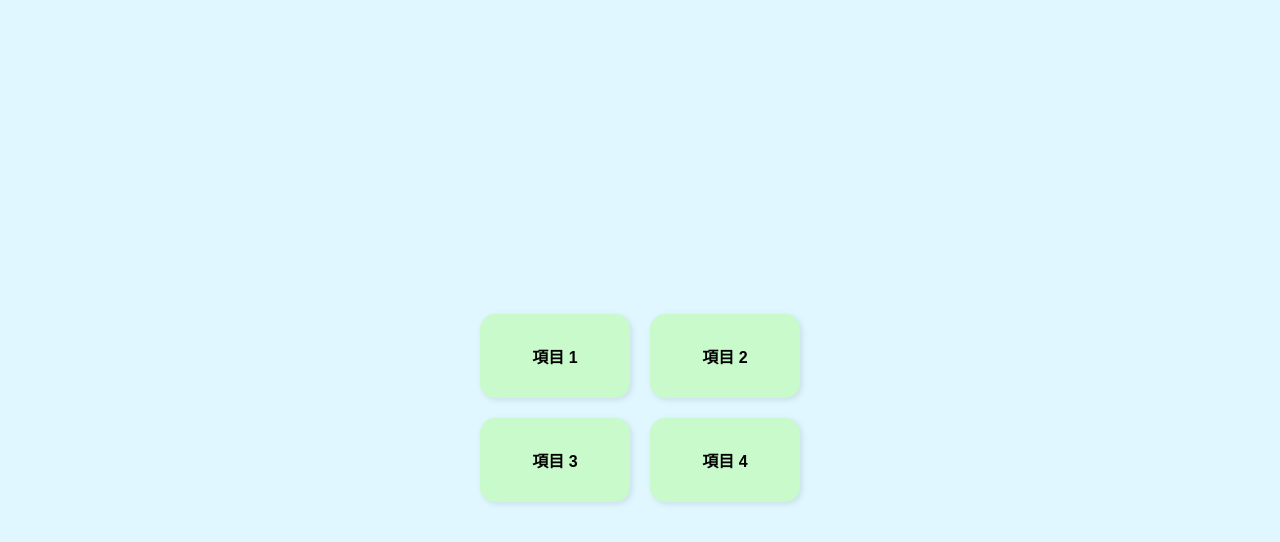
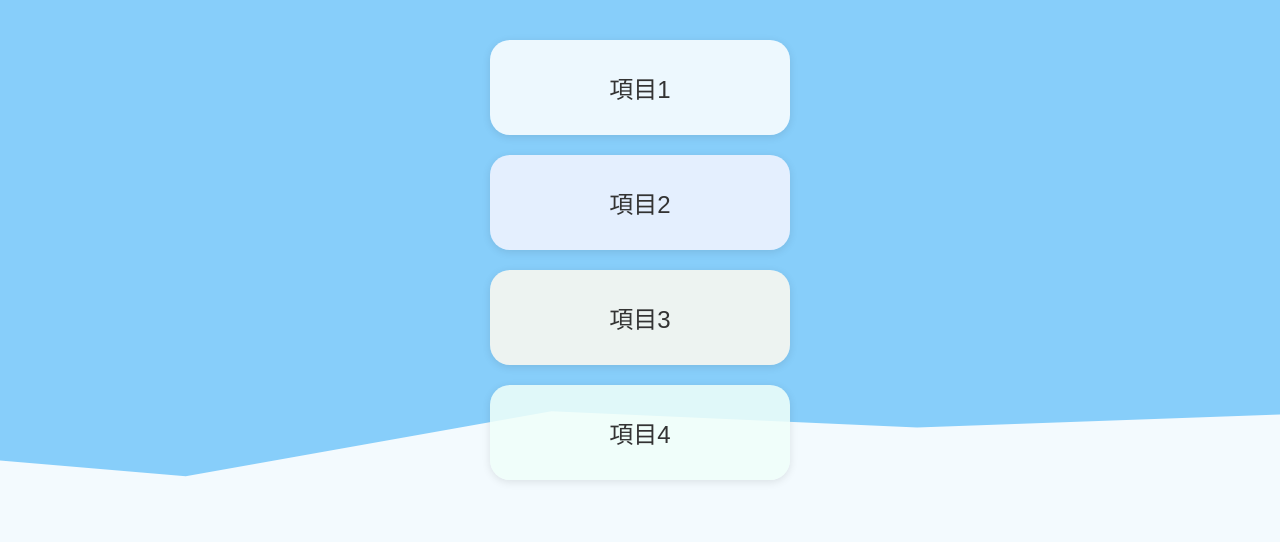
Before and after one commit to que-dotcom/freshman1, a plain HTML site: page index.html in a window 1280 px wide. Drawn offline with Linux system fonts and the light colour scheme.

Commit message:
feat:山の作成とリンクの添付
JsをHTML内に組み込み流れるような山を背景に追加しました。
また項目ごとに各リンクに繋がりを持たせたためここからあらゆるwebに飛べます。

```diff
--- a/index.css
+++ b/index.css
@@ -1,23 +1,56 @@
-body {
-  background-color: #e0f7ff; /* 淡い水色 */
-  font-family: sans-serif;
-  display: flex;
-  justify-content: center;
-  align-items: center;
-  height: 100vh;
+* {
+  margin: 0;
+  padding: 0;
+  box-sizing: border-box;
 }
 
-.container {
-  display: grid;
-  grid-template-columns: repeat(2, 150px);
-  grid-gap: 20px;
+body {
+  overflow: hidden;
+  font-family: sans-serif;
+  position: relative;
 }
 
+/* ——— 背景Canvas ——— */
+#bgCanvas {
+  position: absolute;
+  top: 0;
+  left: 0;
+  z-index: 0;
+}
+
+/* ——— 項目コンテナ ——— */
+.container {
+  position: relative;
+  z-index: 1;
+  display: flex;
+  flex-direction: column;
+  align-items: center;
+  gap: 20px;
+  padding: 40px 0;
+}
+
+/* ——— 共通スタイル for .item1 ~ .item4 ——— */
 .item {
-  background-color: #c8facc; /* 薄い緑色 */
-  border-radius: 15px;
+  display: block;
+  width: 300px;
   padding: 30px;
+  font-size: 1.5rem;
   text-align: center;
-  font-weight: bold;
-  box-shadow: 2px 2px 6px rgba(0, 0, 0, 0.1);
+  border-radius: 20px; /* 四隅を丸く */
+  text-decoration: none;
+  color: #333;
+  background-color: rgba(255, 255, 255, 0.8);
+  transition: transform 0.3s ease, box-shadow 0.3s ease;
+  box-shadow: 0 2px 8px rgba(0,0,0,0.1);
 }
+
+.item:hover {
+  transform: translateY(-8px);
+  box-shadow: 0 8px 20px rgba(0, 0, 0, 0.25);
+}
+
+/* ——— 個別項目スタイル（任意で色や効果を変えたい場合） ——— */
+.item1 { background-color: rgba(255, 255, 255, 0.85); }
+.item2 { background-color: rgba(245, 245, 255, 0.85); }
+.item3 { background-color: rgba(255, 250, 240, 0.85); }
+.item4 { background-color: rgba(240, 255, 250, 0.85); }
--- a/index.html
+++ b/index.html
@@ -1,16 +1,111 @@
 <!DOCTYPE html>
 <html lang="ja">
 <head>
+  <link rel="stylesheet" href="index.css">
   <meta charset="UTF-8">
-  <title>項目リスト</title>
-  <link rel="stylesheet" href="index.css">
+  <title>動きのある山背景サンプル</title>
+
 </head>
 <body>
-  <div class="container">
-    <div class="item">項目 1</div>
-    <div class="item">項目 2</div>
-    <div class="item">項目 3</div>
-    <div class="item">項目 4</div>
-  </div>
+<canvas id="bgCanvas"></canvas>
+
+<div class="container">
+  <a href="#" class="item item1">項目1</a>
+  <a href="#" class="item item2">項目2</a>
+  <a href="#" class="item item3">項目3</a>
+  <a href="#" class="item item4">項目4</a>
+</div>
+
+<script>
+  const canvas = document.getElementById('bgCanvas');
+  const ctx    = canvas.getContext('2d');
+  let W, H;
+
+  // 山レイヤークラス
+  class MountainLayer {
+    constructor({color, speed, peaks, minAmp, maxAmp}) {
+      this.color  = color;     // 塗り色
+      this.speed  = speed;     // 動く速さ
+      this.peaks  = peaks;     // 山の頂点数
+      this.minAmp = minAmp;    // 振幅比(0-1)
+      this.maxAmp = maxAmp;
+      this.offset = 0;         // 描画オフセット
+      this.points = [];
+      this._generate();
+    }
+
+    // 山の頂点座標をウィンドウ幅×２分生成
+    _generate() {
+      const totalW = W * 2;
+      const step   = totalW / (this.peaks - 1);
+      this.points  = [];
+      for (let i = 0; i < this.peaks; i++) {
+        const x = i * step;
+        const amp = this.minAmp + Math.random()*(this.maxAmp - this.minAmp);
+        const y = H * (1 - amp);
+        this.points.push({x, y});
+      }
+    }
+
+    // 描画
+    draw() {
+      ctx.fillStyle = this.color;
+      ctx.beginPath();
+      ctx.moveTo(-this.offset, H);
+      this.points.forEach(p => {
+        ctx.lineTo(p.x - this.offset, p.y);
+      });
+      ctx.lineTo(W * 2 - this.offset, H);
+      ctx.closePath();
+      ctx.fill();
+      // オフセット更新
+      this.offset = (this.offset + this.speed) % W;
+    }
+  }
+
+  let layers;
+
+  // リサイズ＆再生成
+  function onResize() {
+    W = canvas.width  = window.innerWidth;
+    H = canvas.height = window.innerHeight;
+    // レイヤー初期化
+    layers = [
+      new MountainLayer({
+        color: 'rgba(255,255,255,0.7)',
+        speed: 0.3,
+        peaks: 6,
+        minAmp: 0.15,
+        maxAmp: 0.30
+      }),
+      new MountainLayer({
+        color: 'rgba(255,255,255,0.9)',
+        speed: 0.6,
+        peaks: 8,
+        minAmp: 0.30,
+        maxAmp: 0.50
+      })
+    ];
+  }
+
+  // 毎フレーム描画
+  function animate() {
+    // 青空背景
+    ctx.fillStyle = '#87cefa';
+    ctx.fillRect(0, 0, W, H);
+    // 各レイヤー描画
+    layers.forEach(layer => layer.draw());
+    requestAnimationFrame(animate);
+  }
+
+  window.addEventListener('resize', () => {
+    onResize();
+  });
+
+  // 初期化
+  onResize();
+  animate();
+</script>
+
 </body>
 </html>
```
